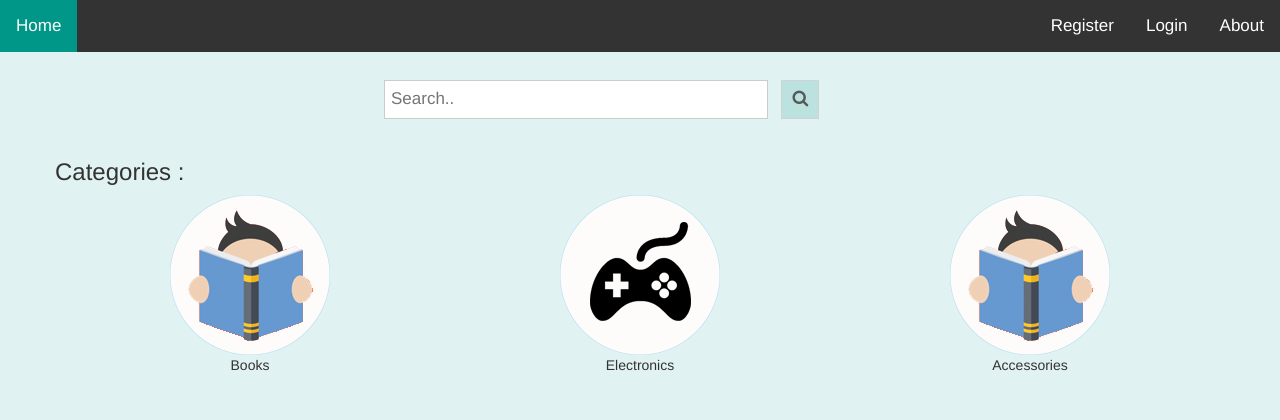
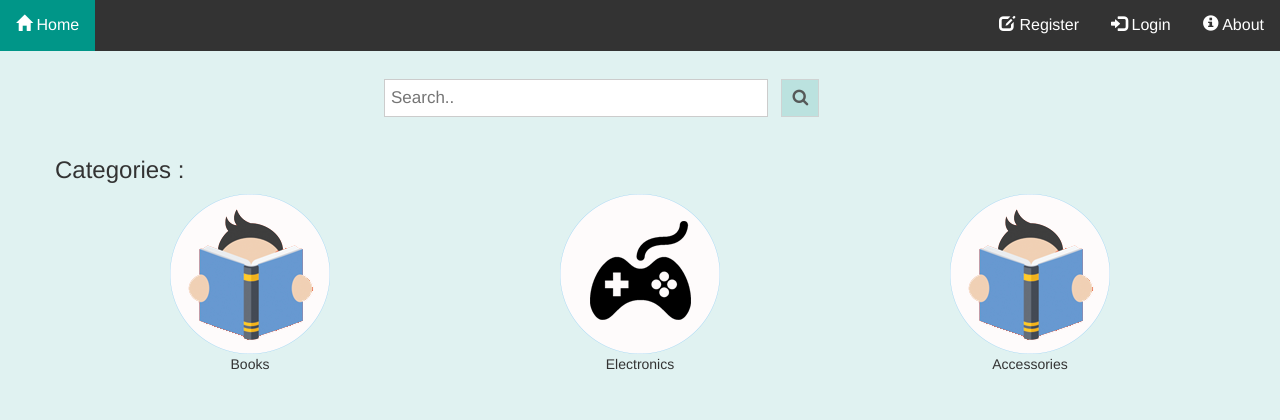
Before and after one commit to asmita-bhar/Lab_project, a PHP site: page /home.html in a window 1280 px wide. Shown: the part 52-472 px from the top of the page. Run offline with PHP 8.4, Linux system fonts and the light colour scheme.

Commit message:
home page modified

```diff
--- a/home.html
+++ b/home.html
@@ -20,10 +20,10 @@
 	<section id="nav">
 		<div class="topnav" id="myTopnav">
 			<ul>
-				<li><a class="active" href="home.html">Home</a></li>
-				<li style="float:right"><a href="about.html">About</a></li>
-				<li style="float:right"><a href="login.html">Login</a></li>
-				<li style="float:right"><a href="register.html">Register</a></li>
+				<li><a class="active" href="home.html"><span class="glyphicon glyphicon-home"></span> Home</a></li>
+				<li style="float:right"><a href="about.html"><span class="glyphicon glyphicon-info-sign"></span> About</a></li>
+				<li style="float:right"><a href="login.html"><span class="glyphicon glyphicon-log-in"></span> Login</a></li>
+				<li style="float:right"><a href="register.html"><span class="glyphicon glyphicon-edit"></span> Register</a></li>
 			</ul>
 		</div>
 	</section>
--- a/style.css
+++ b/style.css
@@ -24,7 +24,8 @@
     position: -webkit-sticky; /* Safari */
     position: sticky;
     top: 0;
-    font-size: 17px;
+    font-size: 16px;
+
 }
 
 .topnav li {
```
